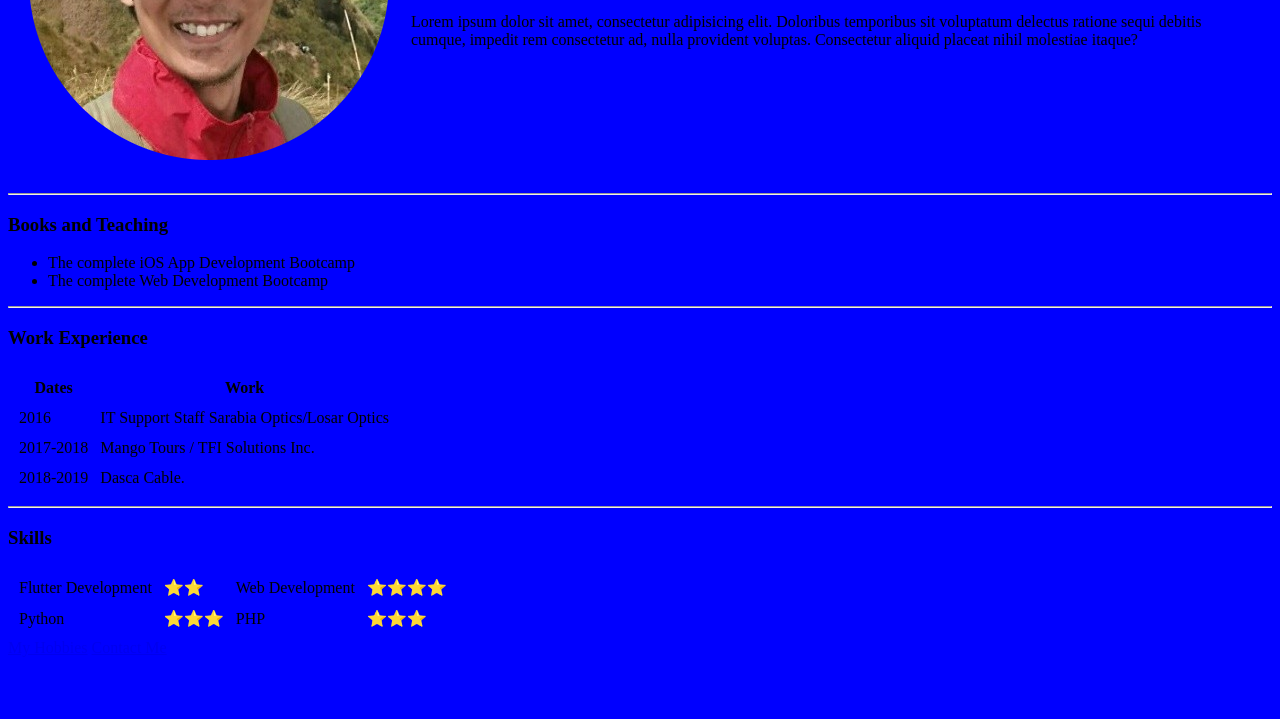
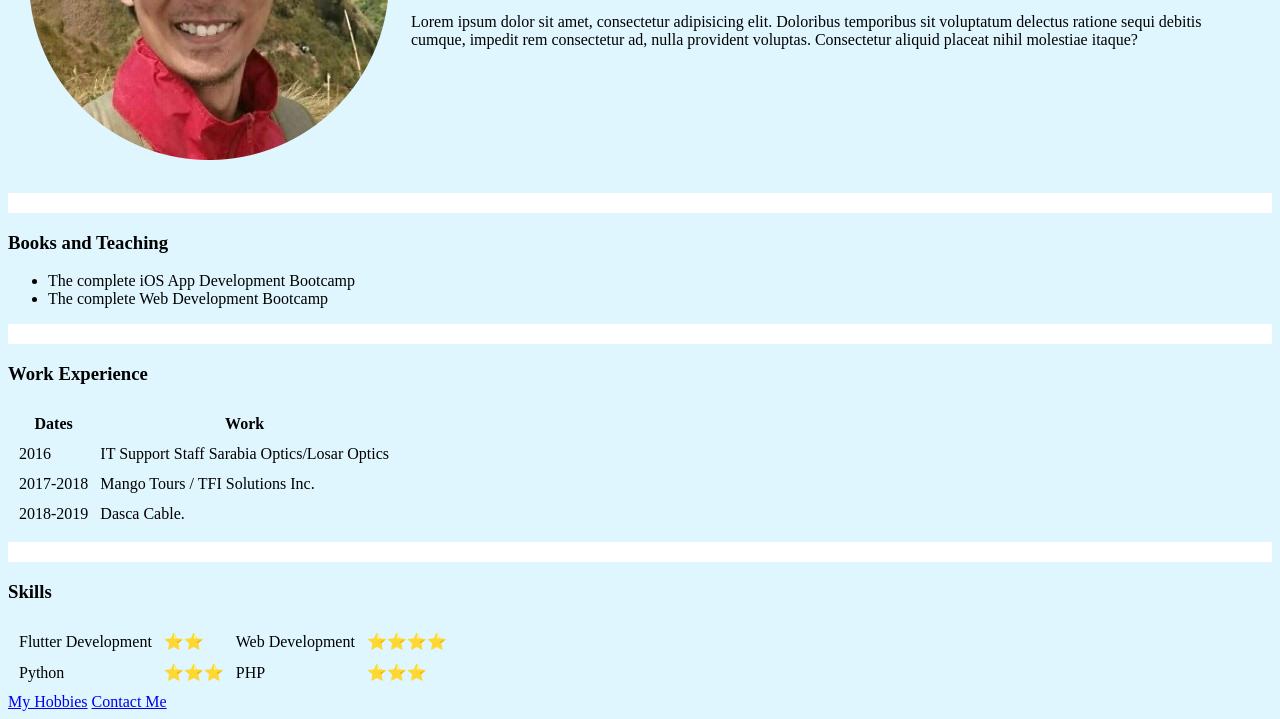
Before and after one commit to Jimcl6/cv, a plain HTML site: page index.html in a window 1280 px wide. Shown: the part 229-948 px from the top of the page. Before the commit the page ends 894 px from the top, so only its background shows below. Drawn offline with Linux system fonts and the light colour scheme.

Commit message:
23:00 9-28-22

```diff
--- a/index.html
+++ b/index.html
@@ -8,7 +8,21 @@
     <title>Document</title>
 </head>
 
-<body style="background-color: blue;">
+
+<style>
+    body {
+        background-color: #DFF6FF;
+    }
+
+    hr {
+        background-color: white;
+        border-style: none;
+        height: 20px;
+
+    }
+</style>
+
+<body>
     <table cellspacing="20">
         <tr>
             <td>
```
